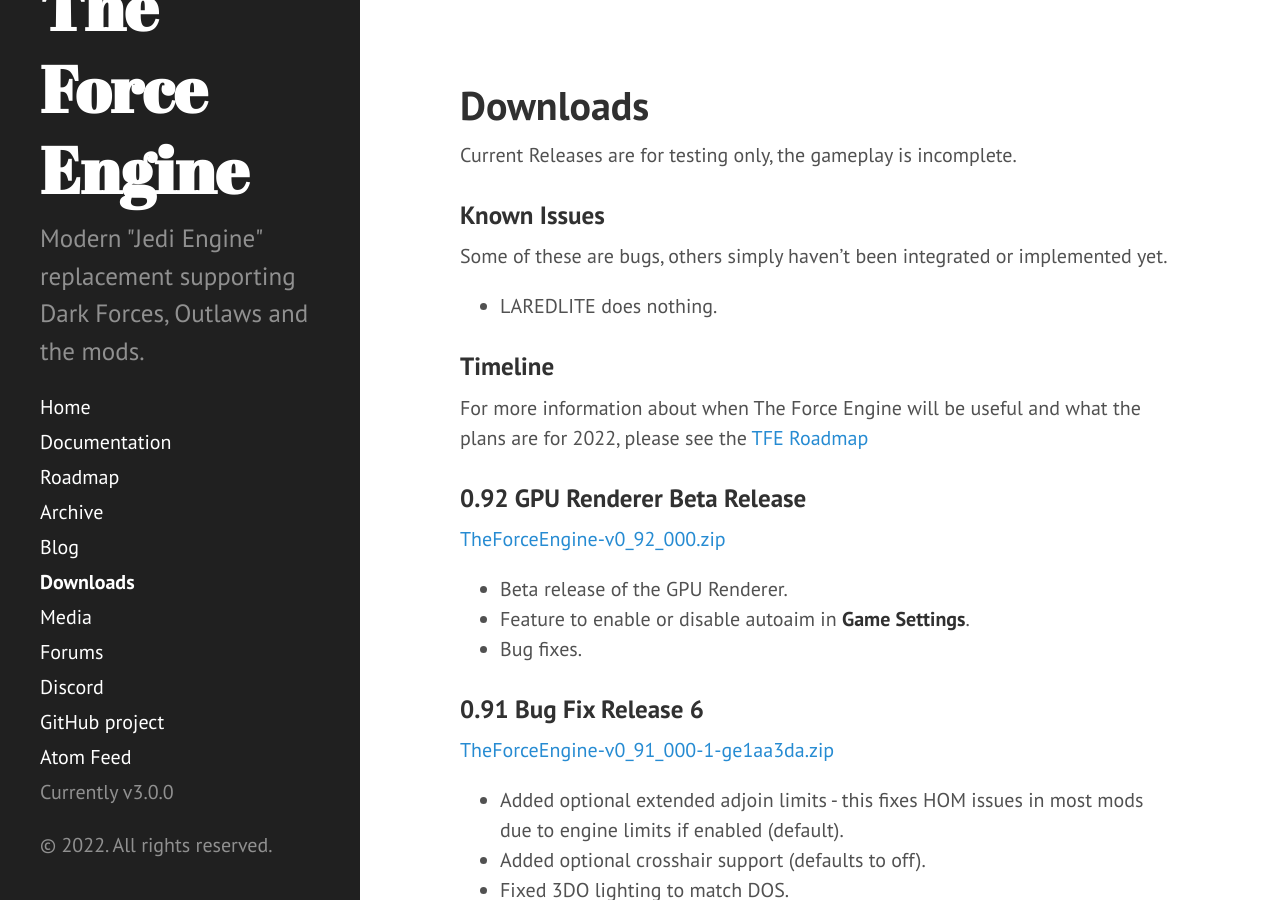
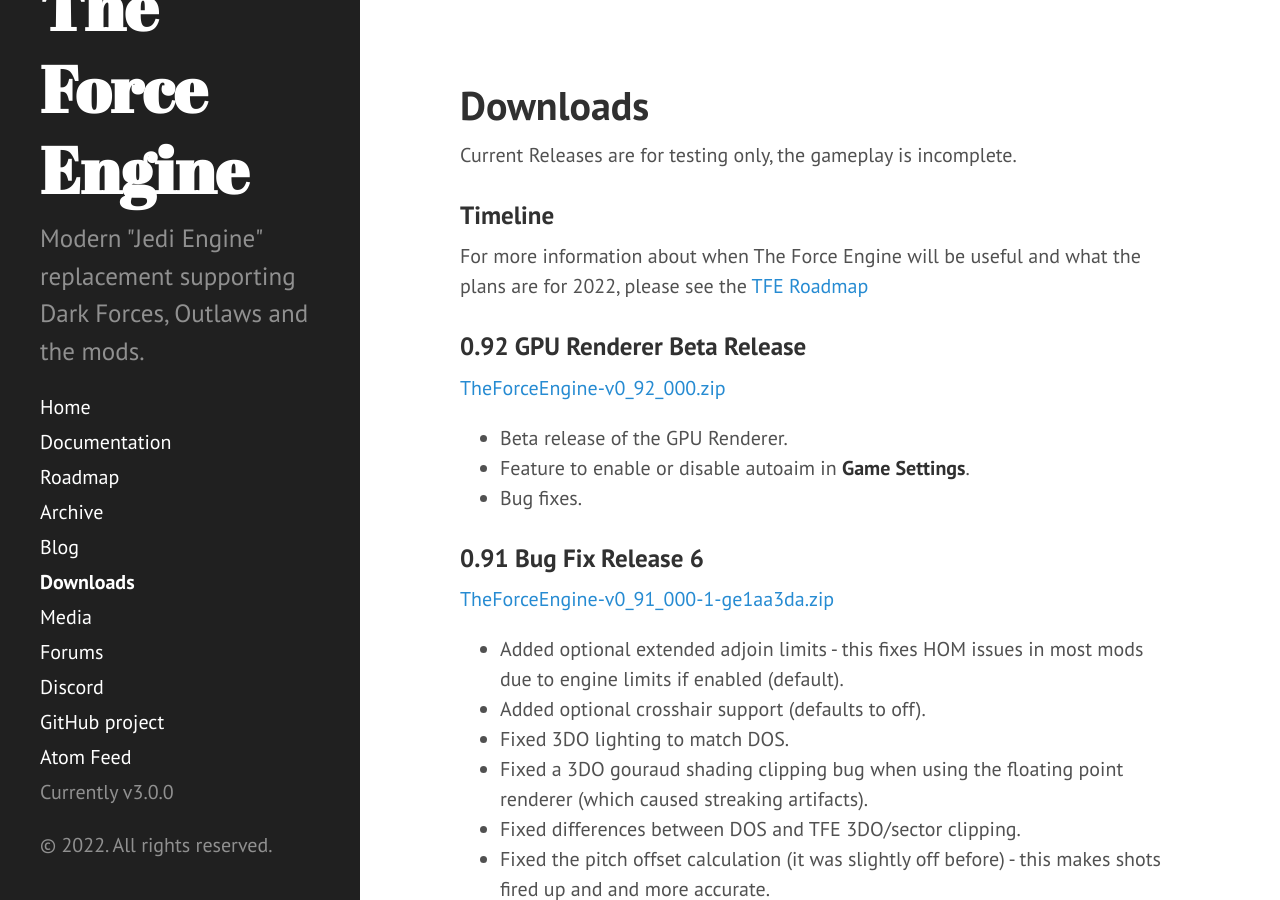
Before and after one commit to TheForceEngine/TheForceEngine.github.io, a Jekyll site: the page built from downloads.md, in a window 1280 px wide and 900 px high. Built offline with Jekyll 4.4.1, drawn with Linux system fonts in a browser that asks for light colours.

Commit message:
Update downloads.md

```diff
--- a/downloads.md
+++ b/downloads.md
@@ -4,10 +4,6 @@
 ---
 
 Current Releases are for testing only, the gameplay is incomplete.
-
-### Known Issues
-Some of these are bugs, others simply haven't been integrated or implemented yet.
-* LAREDLITE does nothing.
 
 ### Timeline
 For more information about when The Force Engine will be useful and what the plans are for 2022, please see the [TFE Roadmap](Roadmap.md)
```
